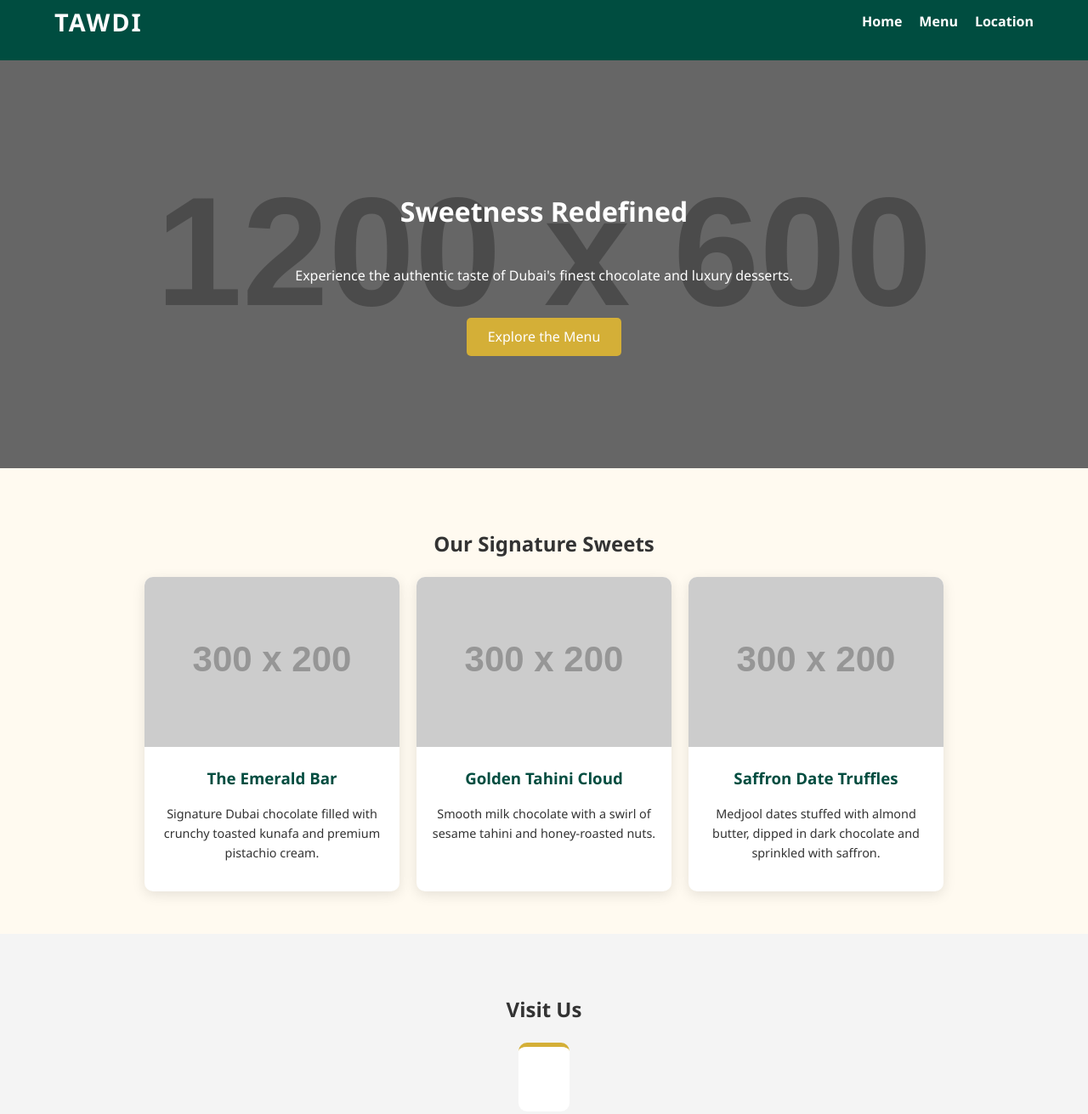
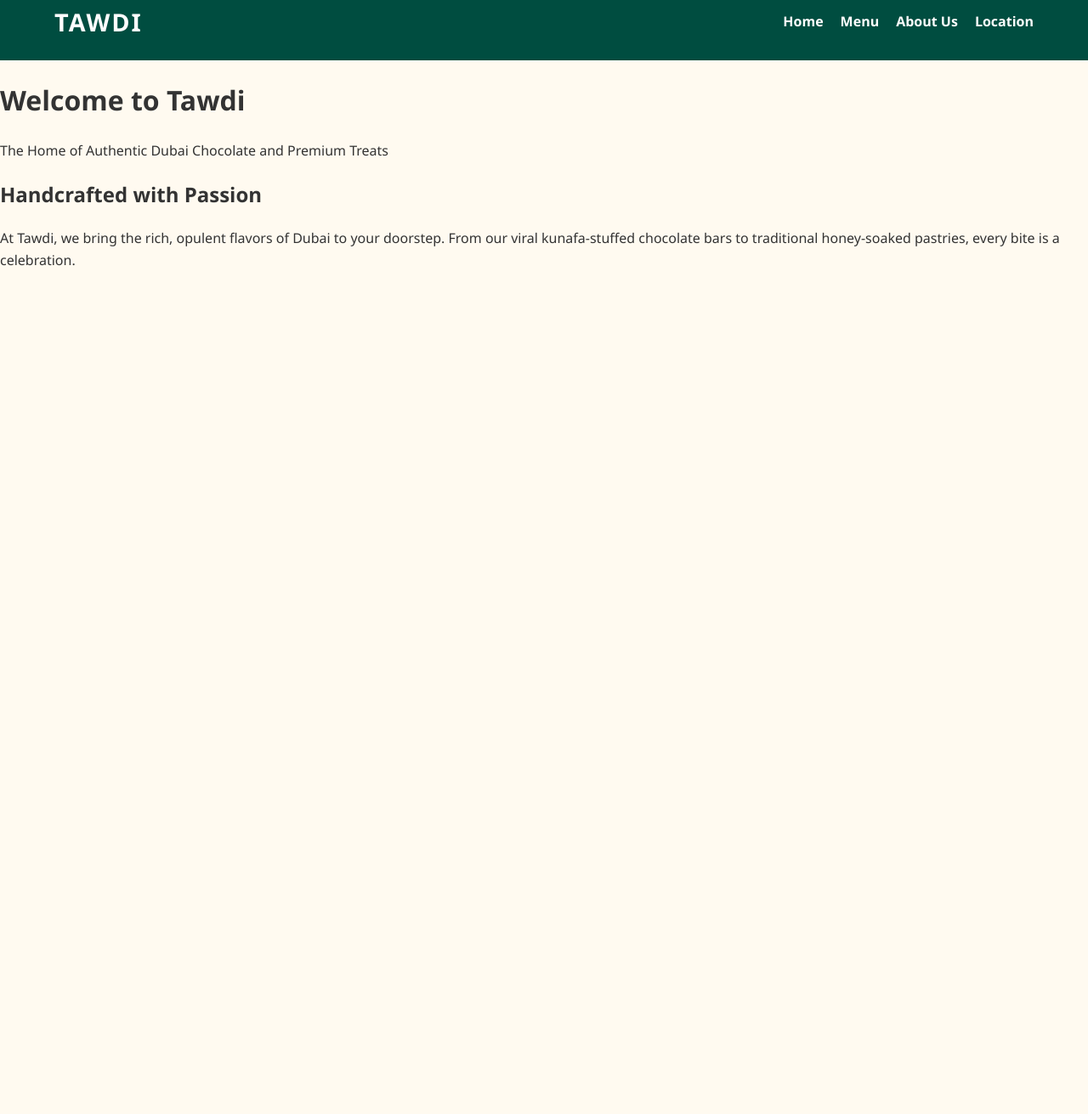
Before and after one commit to 29knguyen2-oss/htmlbiz, a plain HTML site: page index.html in a window 1280 px wide. Shown: the part 19-1330 px from the top of the page at 85% size. After the commit the page ends 800 px from the top, so only its background shows below. Drawn offline with Linux system fonts and the light colour scheme; placeholder pictures from the web are drawn by us.

Commit message:
Update index.html

```diff
--- a/index.html
+++ b/index.html
@@ -2,49 +2,26 @@
 <html lang="en">
 <head>
     <meta charset="UTF-8">
-    <meta name="viewport" content="width=device-width, initial-scale=1.0">
-    <title>Tawdi | Dubai Chocolate & Desserts</title>
+    <title>Tawdi | Luxury Dubai Desserts</title>
     <link rel="stylesheet" href="style.css">
 </head>
 <body>
-
     <nav>
         <div class="logo">TAWDI</div>
         <ul>
-            <li><a href="#home">Home</a></li>
-            <li><a href="#menu">Menu</a></li>
-            <li><a href="#location">Location</a></li>
+            <li><a href="index.html">Home</a></li>
+            <li><a href="menu.html">Menu</a></li>
+            <li><a href="about.html">About Us</a></li>
+            <li><a href="location.html">Location</a></li>
         </ul>
     </nav>
-
-    <header id="home" class="hero">
-        <h1>Sweetness Redefined</h1>
-        <p>Experience the authentic taste of Dubai's finest chocolate and luxury desserts.</p>
-        <a href="#menu" class="btn">Explore the Menu</a>
+    <header>
+        <h1>Welcome to Tawdi</h1>
+        <p>The Home of Authentic Dubai Chocolate and Premium Treats</p>
     </header>
-
-    <section id="menu">
-        <h2>Our Signature Sweets</h2>
-        <div class="menu-container">
-            <div class="menu-item">
-                <img src="https://via.placeholder.com/300x200" alt="Dubai Pistachio Chocolate">
-                <h3>The Emerald Bar</h3>
-                <p>Signature Dubai chocolate filled with crunchy toasted kunafa and premium pistachio cream.</p>
-            </div>
-            <div class="menu-item">
-                <img src="https://via.placeholder.com/300x200" alt="Golden Tahini Treat">
-                <h3>Golden Tahini Cloud</h3>
-                <p>Smooth milk chocolate with a swirl of sesame tahini and honey-roasted nuts.</p>
-            </div>
-            <div class="menu-item">
-                <img src="https://via.placeholder.com/300x200" alt="Date Delight">
-                <h3>Saffron Date Truffles</h3>
-                <p>Medjool dates stuffed with almond butter, dipped in dark chocolate and sprinkled with saffron.</p>
-            </div>
-        </div>
-    </section>
-
-    <section id="location">
-        <h2>Visit Us</h2>
-        <div class="location-box">
-            <p><strong>
+    <div class="content-section">
+        <h2>Handcrafted with Passion</h2>
+        <p>At Tawdi, we bring the rich, opulent flavors of Dubai to your doorstep. From our viral kunafa-stuffed chocolate bars to traditional honey-soaked pastries, every bite is a celebration.</p>
+    </div>
+</body>
+</html>
```
